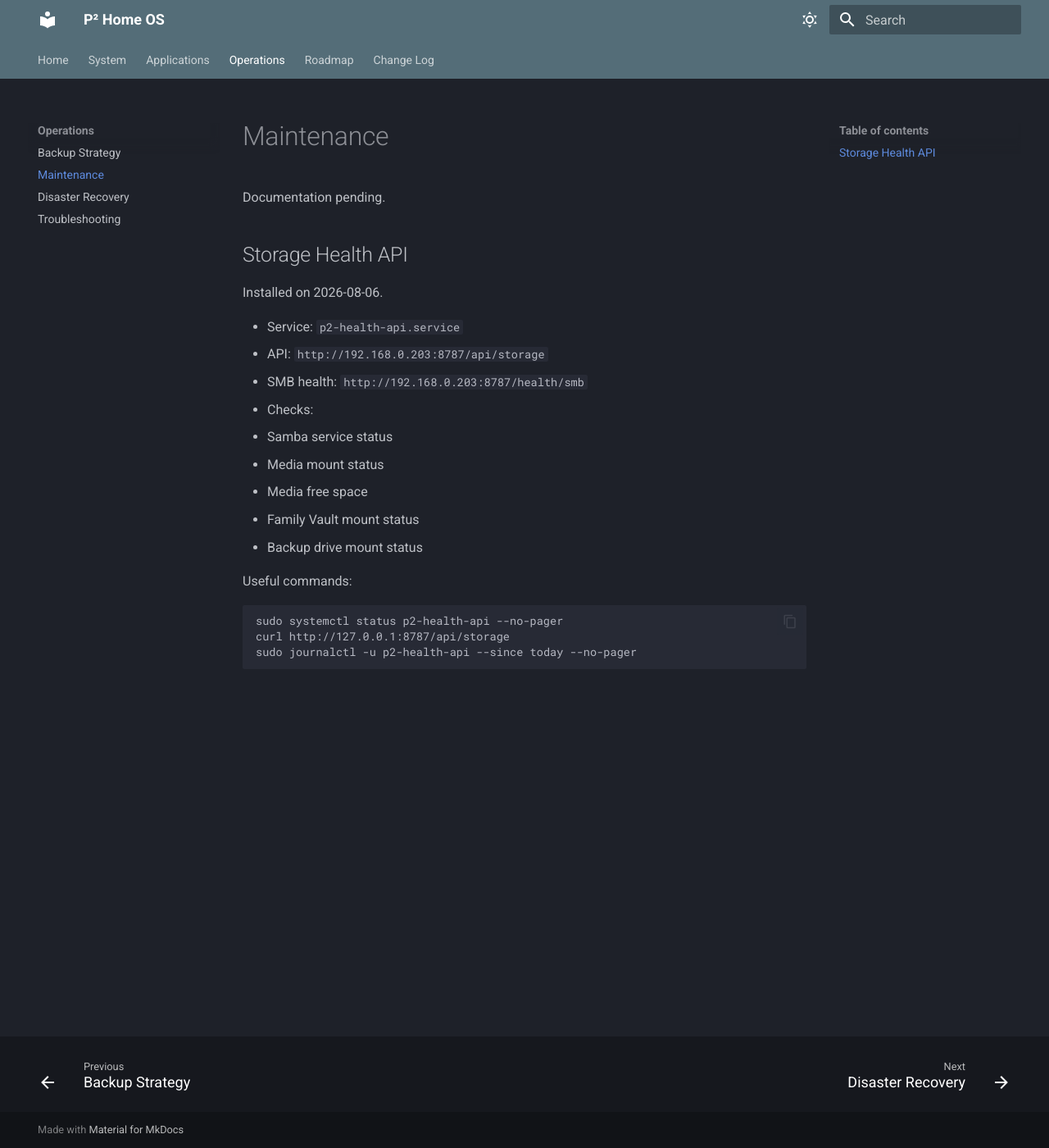
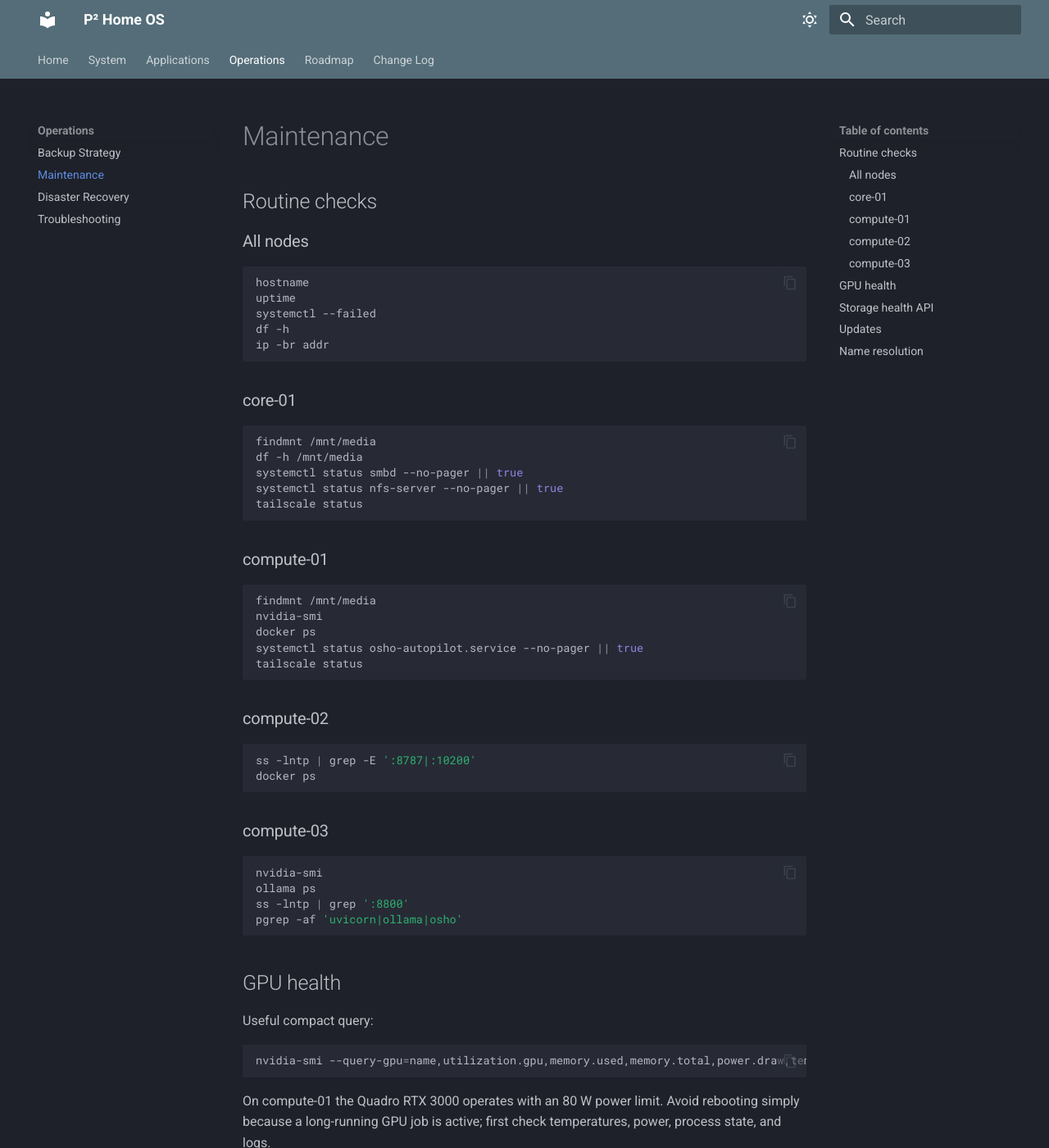
Before and after one commit to prabhat324/p2-home-os, an MkDocs documentation site: the page built from docs/08-maintenance.md, in a window 1280 px wide and 1400 px high. Shown: the whole window at 82% size. Built offline with MkDocs 1.6.1 and Material for MkDocs 9.7.7, drawn with Linux system fonts in a browser that asks for light colours; some of the changed text lies outside the part shown.

Commit message:
docs: expand maintenance procedures

````diff
--- a/docs/08-maintenance.md
+++ b/docs/08-maintenance.md
@@ -1,25 +1,102 @@
 # Maintenance
 
-Documentation pending.
+## Routine checks
 
-## Storage Health API
+### All nodes
 
-Installed on 2026-08-06.
+```bash
+hostname
+uptime
+systemctl --failed
+df -h
+ip -br addr
+```
 
-- Service: `p2-health-api.service`
-- API: `http://192.168.0.203:8787/api/storage`
-- SMB health: `http://192.168.0.203:8787/health/smb`
-- Checks:
-  - Samba service status
-  - Media mount status
-  - Media free space
-  - Family Vault mount status
-  - Backup drive mount status
+### core-01
 
-Useful commands:
+```bash
+findmnt /mnt/media
+df -h /mnt/media
+systemctl status smbd --no-pager || true
+systemctl status nfs-server --no-pager || true
+tailscale status
+```
+
+### compute-01
+
+```bash
+findmnt /mnt/media
+nvidia-smi
+docker ps
+systemctl status osho-autopilot.service --no-pager || true
+tailscale status
+```
+
+### compute-02
+
+```bash
+ss -lntp | grep -E ':8787|:10200'
+docker ps
+```
+
+### compute-03
+
+```bash
+nvidia-smi
+ollama ps
+ss -lntp | grep ':8800'
+pgrep -af 'uvicorn|ollama|osho'
+```
+
+## GPU health
+
+Useful compact query:
+
+```bash
+nvidia-smi --query-gpu=name,utilization.gpu,memory.used,memory.total,power.draw,temperature.gpu --format=csv
+```
+
+On compute-01 the Quadro RTX 3000 operates with an 80 W power limit. Avoid rebooting simply because a long-running GPU job is active; first check temperatures, power, process state, and logs.
+
+## Storage health API
+
+A P² storage health API was installed on core-01 on 2026-08-06.
+
+Known service:
+
+```text
+p2-health-api.service
+```
+
+Historically documented endpoint:
+
+```text
+http://192.168.0.203:8787/api/storage
+```
+
+Because compute-02 now also uses port 8787 for the Osho dashboard, always qualify the **host** when discussing port 8787.
+
+Checks:
 
 ```bash
 sudo systemctl status p2-health-api --no-pager
 curl http://127.0.0.1:8787/api/storage
 sudo journalctl -u p2-health-api --since today --no-pager
 ```
+
+## Updates
+
+- Apply OS and container updates deliberately, one node at a time.
+- Preserve at least one working control/storage path while updating another node.
+- Do not upgrade GPU drivers immediately before an important render/transcode run.
+- Record significant firmware, driver, service-placement, and storage changes in the changelog.
+
+## Name resolution
+
+Cluster hostnames are operational dependencies. Verify periodically:
+
+```bash
+getent hosts media-server compute-01 compute-02 compute-03
+```
+
+Do not diagnose an application as failed until hostname resolution and TCP reachability are confirmed.
````
